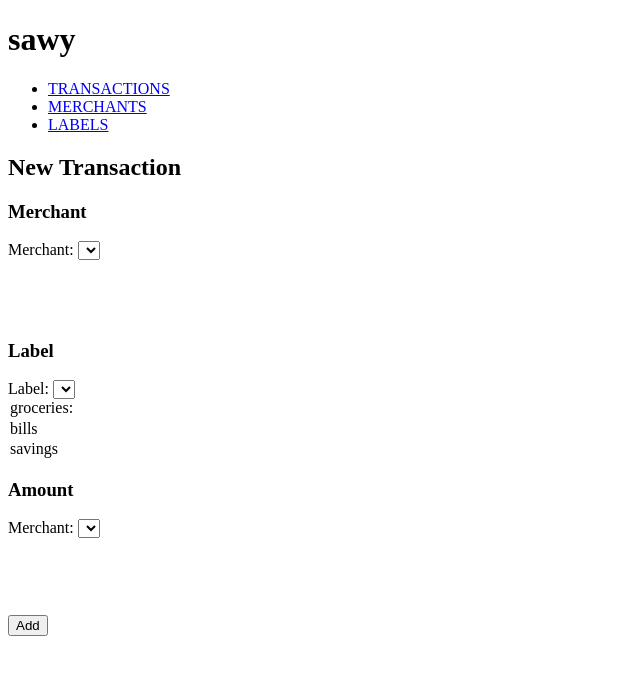
After one commit to Michaelplata/sawy, a Flask app: page /transactions in a window 1280 px wide. The commit adds this page. Shown: the top 675 px of the page, without its empty margins (0-640 px from the left). Run offline with Flask 2, Linux system fonts and the light colour scheme; lists and menus that the app fills with data are empty.

Commit message:
add index routes

```diff
--- a/app.py
+++ b/app.py
@@ -1,9 +1,19 @@
 from flask import Flask, render_template
+from controllers.transaction_controller import transactions_blueprint
+from controllers.label_controller import labels_blueprint
+from controllers.merchant_controller import merchants_blueprint
+
 app = Flask(__name__)
+
+app.register_blueprint(transactions_blueprint)
+app.register_blueprint(labels_blueprint)
+app.register_blueprint(merchants_blueprint)
+
 
 @app.route('/')
 def home():
     return render_template('index.html')
 
+
 if __name__ == '__main__':
     app.run(debug=True)
--- /dev/null
+++ b/controllers/transaction_controller.py
@@ -0,0 +1,10 @@
+from flask import Flask, render_template, request, redirect
+from flask import Blueprint
+from models.transaction import Transaction
+
+transactions_blueprint = Blueprint("transactions", __name__)
+
+
+@transactions_blueprint.route("/transactions")
+def transactions():
+    return render_template("transactions/new.html")
--- a/models/label.py
+++ b/models/label.py
@@ -3,5 +3,5 @@ class Label:
         self.name = name
         self.id = id
 
-    def get_name(label):
-        return label['name']
+    def get_name(self):
+        return self.label['name']
--- a/templates/base.html
+++ b/templates/base.html
@@ -9,15 +9,12 @@
     <title>sawy</title>
 </head>
 <body>
-    <header>
+    <main>
         <h1>sawy</h1>
         <nav>
           <ul>
             <li>
-              <a href="/new_transaction">NEW TRANSACTION</a>
-            </li>
-            <li>
-              <a href="/analysis">ANALYSIS</a>
+              <a href="/transactions">TRANSACTIONS</a>
             </li>
             <li>
               <a href="/merchants">MERCHANTS</a>
@@ -27,6 +24,12 @@
             </li>
           </ul>
         </nav>
-      </header>
+        <section id="content">
+          {% block content %}
+
+          {% endblock %}
+
+        </section>
+      </main>
 </body>
 </html>
--- a/templates/index.html
+++ b/templates/index.html
@@ -1,4 +1,6 @@
 {% extends "base.html" %}
 {% block content %}
+<h1> Sawy</h1>
 
+<p>Track your spendings</p>
 {% endblock %}
--- /dev/null
+++ b/templates/labels/index.html
@@ -0,0 +1,6 @@
+{% extends "base.html" %}
+{% block content %}
+
+<h1>test</h1>
+
+{% endblock %}
--- /dev/null
+++ b/templates/transactions/index.html
@@ -0,0 +1,6 @@
+<!-- {% extends "base.html" %}
+
+{% block content %}
+<h1>test</h1>
+
+{% endblock %} -->
--- /dev/null
+++ b/templates/transactions/new.html
@@ -0,0 +1,49 @@
+{% extends 'base.html' %}
+
+{% block content %}
+<form>
+    <h1>New Transaction</h1>
+</form>
+<section>
+    <h3>Merchant</h3>
+    <p>
+        <label for="merchant">
+            <span>Merchant:</span>
+        </label>
+        <select name="merchant_name" id="merchant"></select>
+            <option value=""></option>
+            <option value=""></option>
+            <option value=""></option>
+        </select>
+    </p>
+    <h3>Label</h3>
+    <p>
+        <label for="label">
+            <span>Label:</span>
+        </label>
+        <select name="label_name" id="label"></select>
+            <option value="groceries">groceries:</option>
+            <option value="bills">bills</option>
+            <option value="savings">savings</option>
+        </select>
+    </p>
+</section>
+<section>
+    <h3>Amount</h3>
+    <p>
+        <label for="merchant">
+            <span>Merchant:</span>
+        </label>
+        <select name="merchant_name" id="merchant"></select>
+            <option value=""></option>
+            <option value=""></option>
+            <option value=""></option>
+        </select>
+    </p>
+</section>
+<section>
+    <p>
+      <button type="add">Add</button>
+    </p>
+</section>
+{% endblock %}
```
Also changed, not shown: controllers/label_controller.py (added, +9 -0 lines), controllers/merchant_controller.py (added, +9 -0 lines).
